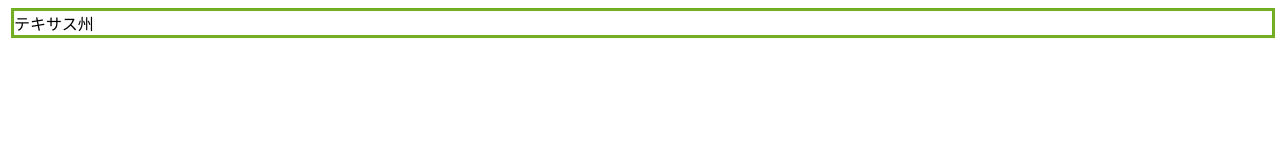
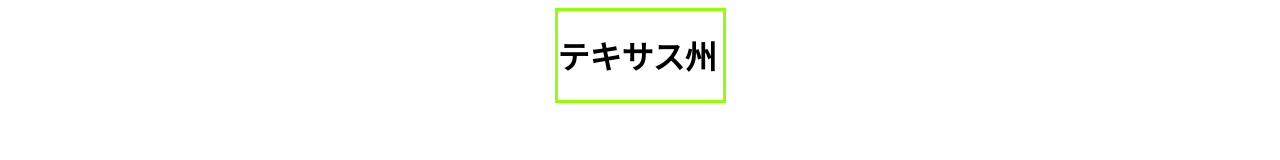
Before and after one commit to ShunKaido727/New-folder, a plain HTML site: page Texas_engelsk_oppgave/index.html/index.html in a window 1280 px wide. Drawn offline with Linux system fonts and the light colour scheme.

Commit message:
addet text

```diff
--- a/Texas_engelsk_oppgave/index.html/index.html
+++ b/Texas_engelsk_oppgave/index.html/index.html
@@ -5,8 +5,8 @@
     </head>
     <body>
 
-        <div class="relative">
-            テキサス州
+        <div class="ex1">
+           <h1>テキサス州</h1>
         </div>
     </body>
 
--- a/Texas_engelsk_oppgave/index.html/texas.css
+++ b/Texas_engelsk_oppgave/index.html/texas.css
@@ -1,5 +1,5 @@
-div.relative {
-  position: relative;
-  left: 3px;
-  border: 3px solid #73AD21;
+div.ex1 {
+  width: 165px;
+  margin: auto;
+  border: 3px solid #92ff03;
 }
```
